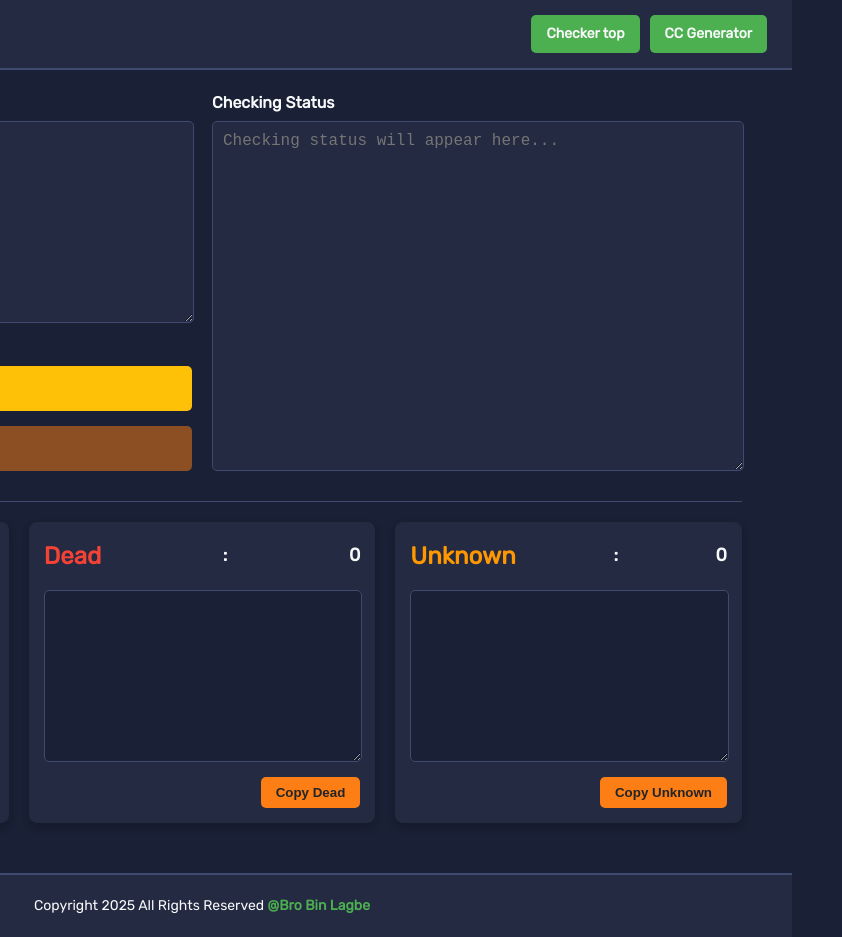
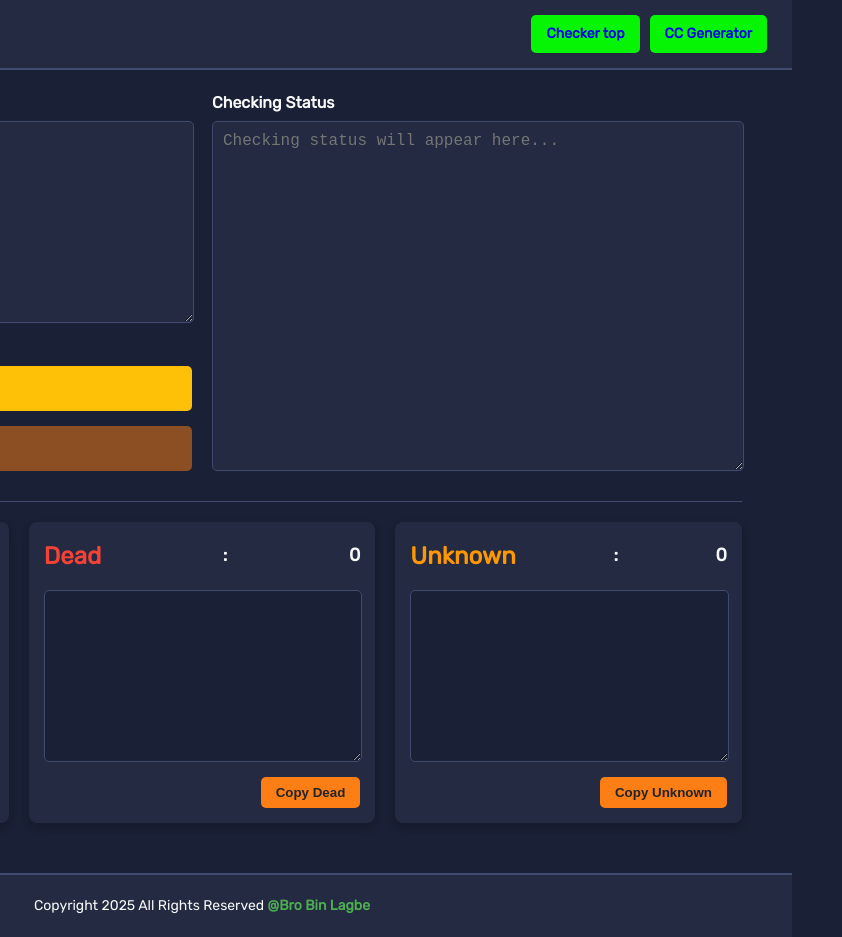
Before and after one commit to bbinl/cc-checker-faker-backup, a plain HTML site: page index.html in a window 1280 px wide. Shown: the full height of the page, 438-1280 px from the left. Drawn offline with Linux system fonts and the light colour scheme; some packages are replaced by stand-ins of ours; a script that the page names is missing.

Commit message:
Update style.css

```diff
--- a/style.css
+++ b/style.css
@@ -3,7 +3,7 @@
   --medium-blue: #232a41;
   --light-blue: #3e4a6e;
   --green: #4caf50;
-  --red-bin: #f44336; /* Renamed to avoid conflict with checker dead color */
+  --red-bin: #f44336;
   --red-dead: #f44336;
   --orange-unknown: #ff9800;
   --yellow-btn: #ffc107;
@@ -29,7 +29,6 @@ body {
 
 .main-wrapper {
   width: 100%;
-  /* max-width: 900px; /* এই লাইনটি সরিয়ে দিন বা কমেন্ট করুন */
   background-color: var(--dark-blue);
   box-shadow: 0 0 15px rgba(0, 0, 0, 0.3);
   display: flex;
@@ -81,8 +80,8 @@ body {
 }
 
 .checker-top-btn {
-  background-color: var(--green);
-  color: var(--text-color-light);
+  background-color: #05f505;
+  color: var(#0047ab);
 }
 
 .checker-top-btn:hover {
@@ -90,8 +89,8 @@ body {
 }
 
 .faker-checker-btn {
-  background-color: var(--green);
-  color: var(--text-color-light);
+  background-color: #05f505;
+  color: var(#0047ab);
 }
 
 .faker-checker-btn:hover {
```
